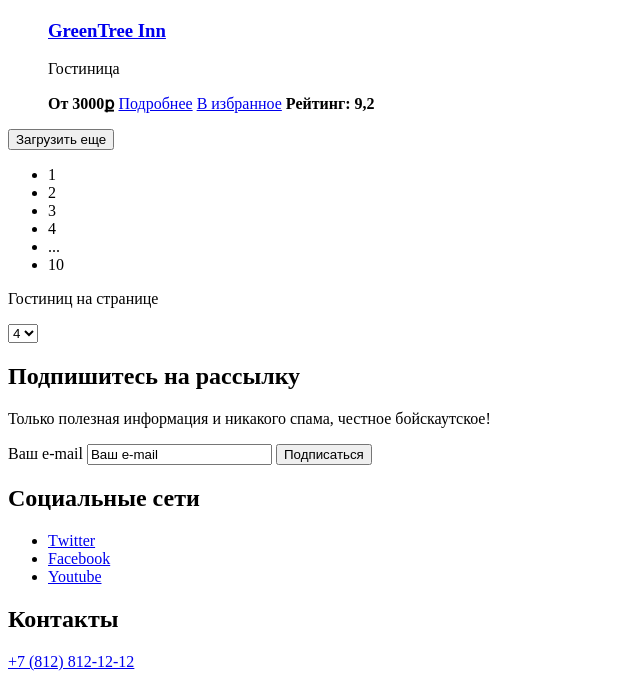
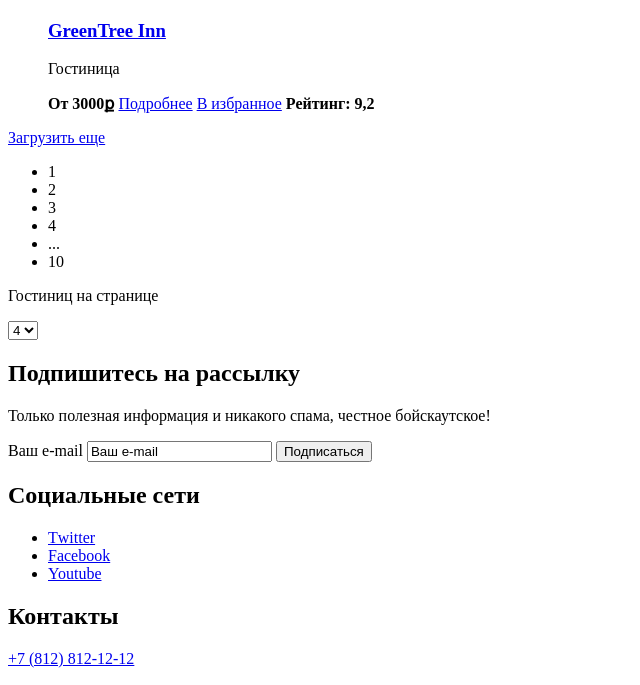
Before and after one commit to htmlacademy-htmlcss/1942869-sedona-33, a plain HTML site: page catalog.html in a window 1280 px wide. Shown: the part 1187-1872 px from the top of the page, without its empty margins (0-640 px from the left). Drawn offline with Linux system fonts and the light colour scheme.

Commit message:
ДЗ№2:Добавляет выравнивание текста и исправляет ошибки.

```diff
--- a/catalog.html
+++ b/catalog.html
@@ -173,9 +173,9 @@
             <b class="rating">Рейтинг: 9,2</b>
           </li>
         </ul>
-        <button class="button-product-more" type="submite">Загрузить еще</button>
+      <a class="button-product-more" href="#">Загрузить еще</a>
       </section>
-      <section class="pagination">
+      <div class="pagination">
         <ul class="pagination-list">
           <li class="pagination-item">
             <a class="pagination-link pagination-current">1</a>
@@ -196,8 +196,8 @@
             <a class="pagination-link pagination-current">10</a>
           </li>
         </ul>
-      </section>
-      <section class="productt-quantity">
+      </div>
+      <div class="productt-quantity">
         <p>Гостиниц на странице</p>
         <select class="product-quantity-control">
           <option value="1">1</option>
@@ -206,7 +206,7 @@
           <option value="4" selected>4</option>
           <option value="5">5</option>
         </select>
-      </section>
+      </div>
       <section class="subscribe">
         <h2 class="subscribe-title">Подпишитесь на рассылку</h2>
         <p>Только полезная информация и никакого спама, честное бойскаутское!</p>
```
Also changed, not shown: index.html (+29 -17 lines). Lines whose indentation alone changed are shown as unchanged.
